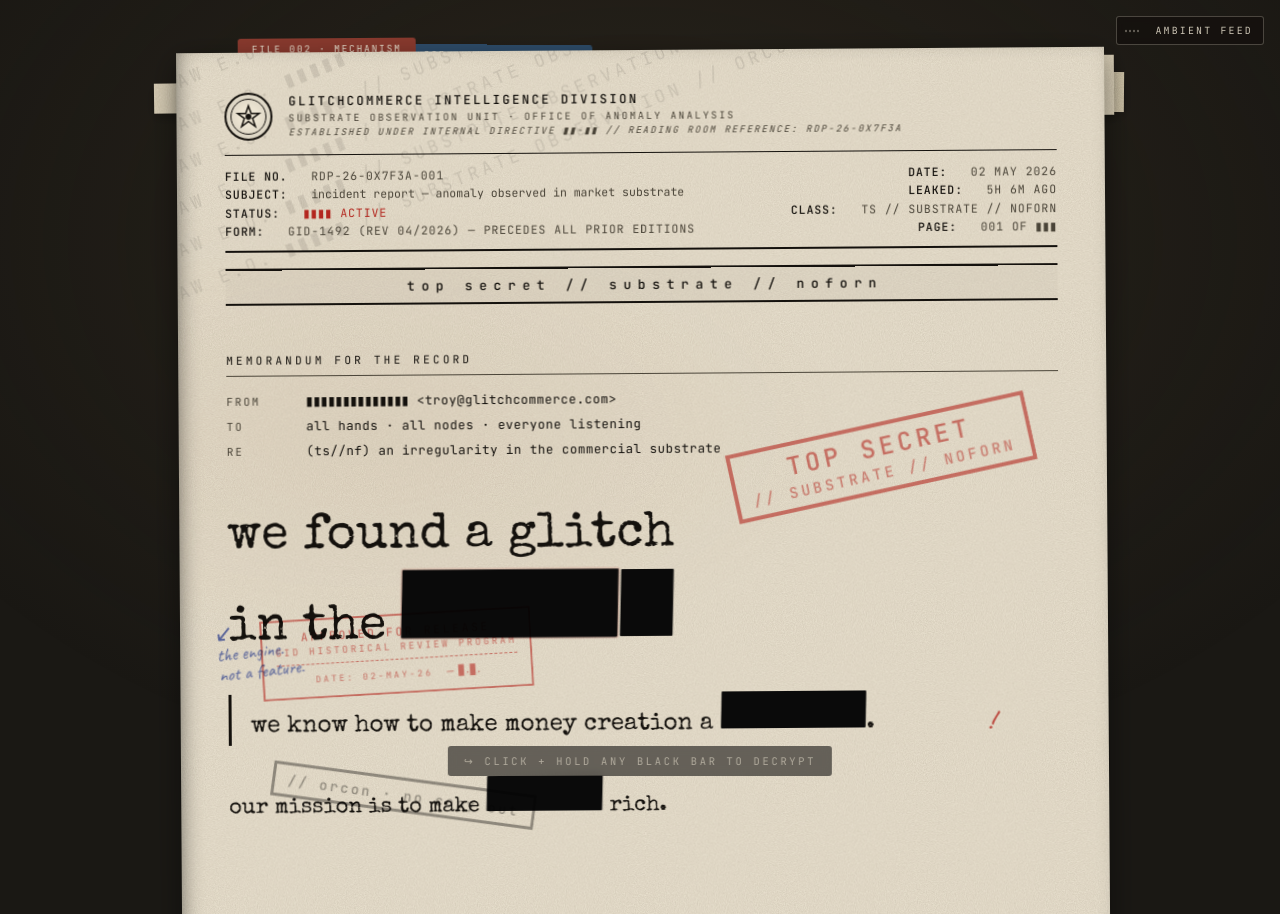
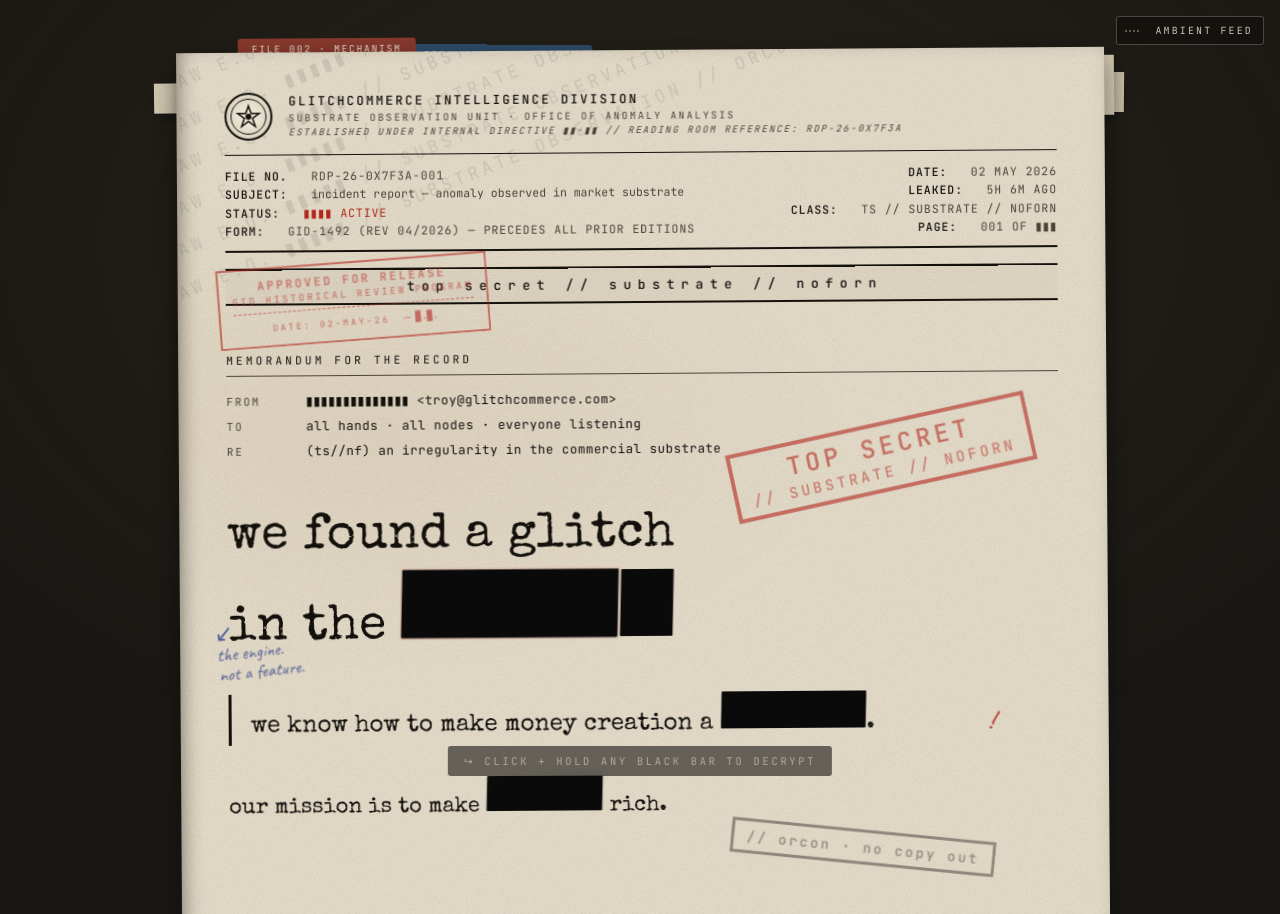
Before and after one commit to troyglitch/glitch-in-the-matrix, a plain HTML site: page index.html in a window 1280 px wide. Shown: the top 914 px of the page. Drawn offline with nearby package versions, Linux system fonts and the light colour scheme.

Commit message:
fix: reposition APPROVED FOR RELEASE + ORCON stamps so they don't sit on top of headline/mission text

```diff
--- a/index.html
+++ b/index.html
@@ -360,10 +360,10 @@
   /* approved-for-release rectangular stamp */
   .approved {
     position: absolute;
-    top: 56%;
-    left: 4%;
+    top: -8%;
+    left: -1%;
     z-index: 5;
-    transform: rotate(-3deg);
+    transform: rotate(-4deg);
     border: 2px solid var(--stamp);
     color: var(--stamp);
     background: transparent;
@@ -692,9 +692,9 @@
 
   .stamp-2 {
     position: absolute;
-    bottom: 8%;
-    left: 5%;
-    transform: rotate(8deg);
+    bottom: -2%;
+    right: 8%;
+    transform: rotate(6deg);
     border: 3px solid var(--ink);
     color: var(--ink);
     font-family: 'JetBrains Mono', monospace;
```
